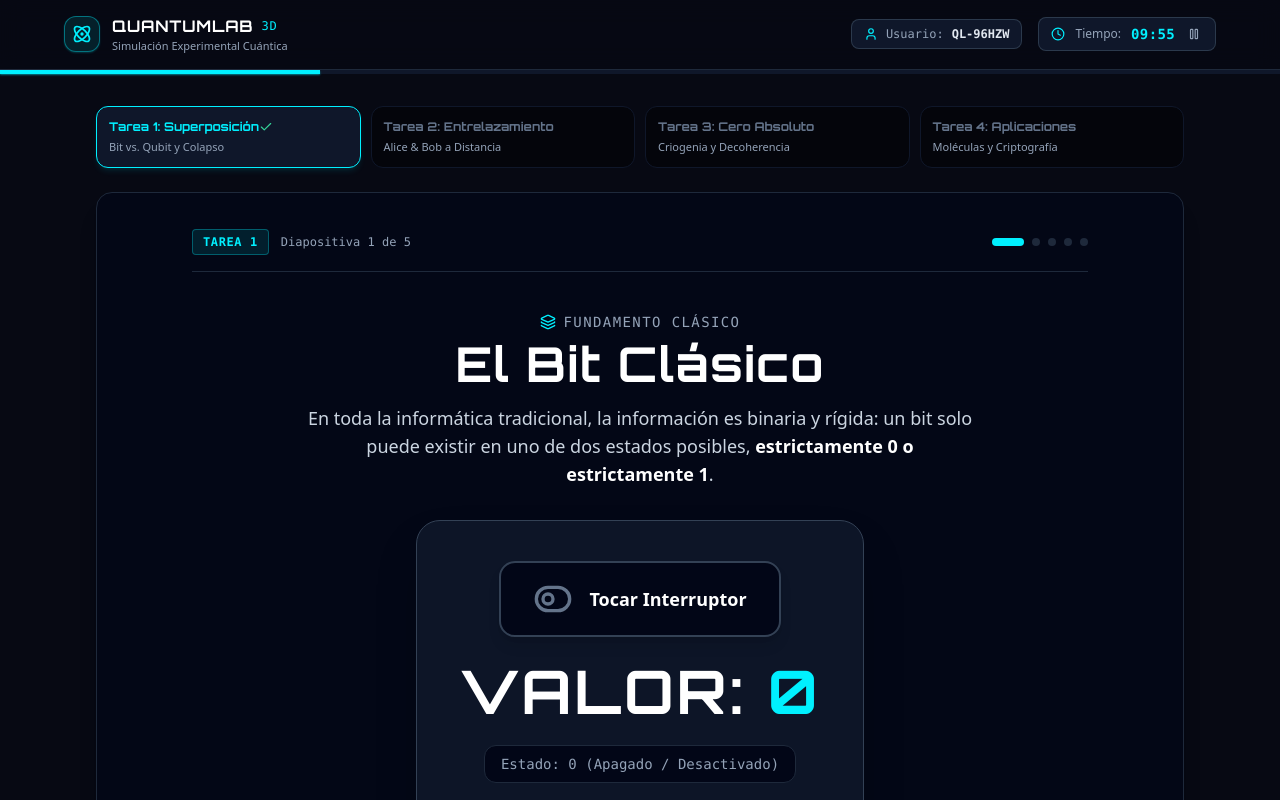
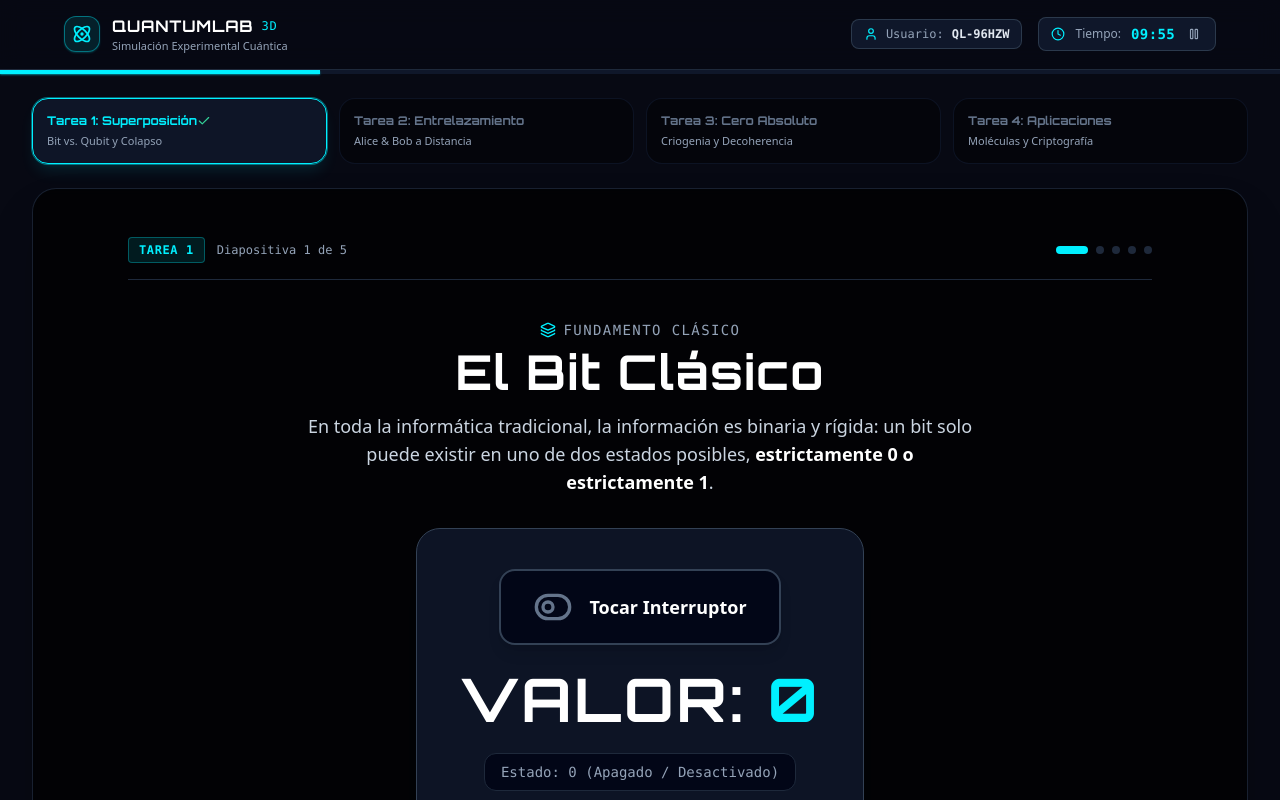
Before and after one commit to Gerbetwo/quantum-lab-3d, a Next.js app: page / in a window 1280 px wide. Shown: the top 800 px of the page. Built offline with nearby package versions, Linux system fonts and the light colour scheme.

Commit message:
feat: widen presentation viewport and add deep black cinematic deck theme

```diff
--- a/src/app/page.tsx
+++ b/src/app/page.tsx
@@ -80,9 +80,9 @@ export default function Home() {
       </div>
 
       {/* Main Content Area */}
-      <main className="max-w-6xl w-full mx-auto p-4 sm:p-8 flex-1 flex flex-col gap-6">
+      <main className="max-w-7xl w-full mx-auto px-4 sm:px-8 py-6 flex-1 flex flex-col gap-6">
         {/* Step Navigation Tabs */}
-        <div className="grid grid-cols-2 sm:grid-cols-4 gap-2.5">
+        <div className="grid grid-cols-2 sm:grid-cols-4 gap-3">
           {tabs.map((tab, idx) => {
             const isActive = activeTab === idx;
             const isDone = completedMissions.includes(idx);
@@ -90,12 +90,12 @@ export default function Home() {
               <button
                 key={idx}
                 onClick={() => handleTabChange(idx)}
-                className={`p-3 rounded-xl border text-left flex flex-col gap-1 transition-all ${
+                className={`p-3.5 rounded-2xl border text-left flex flex-col gap-1 transition-all ${
                   isActive
-                    ? 'bg-slate-900 border-cyan text-white shadow-md shadow-cyan/10'
+                    ? 'bg-slate-900/90 border-cyan text-white shadow-lg shadow-cyan/10 ring-1 ring-cyan/40'
                     : isDone
-                    ? 'bg-slate-950 border-slate-800 text-slate-300 hover:border-slate-700'
-                    : 'bg-black/40 border-slate-900 text-slate-500 hover:text-slate-400'
+                    ? 'bg-slate-950/80 border-slate-800 text-slate-300 hover:border-slate-700'
+                    : 'bg-black/40 border-slate-900/80 text-slate-500 hover:text-slate-400'
                 }`}
               >
                 <div className="flex items-center justify-between text-xs font-orbitron font-semibold">
@@ -111,7 +111,7 @@ export default function Home() {
         </div>
 
         {/* Active Mission Render */}
-        <div className="flex-1 bg-slate-950/70 border border-slate-800 rounded-2xl p-5 sm:p-7 shadow-xl">
+        <div className="flex-1 bg-black/70 border border-slate-800/80 rounded-3xl p-6 sm:p-10 shadow-2xl backdrop-blur-sm flex flex-col">
           {activeTab === 0 && (
             <Mission1Superposition onComplete={() => handleMissionComplete(0)} />
           )}
--- a/src/components/missions/Mission1Superposition.tsx
+++ b/src/components/missions/Mission1Superposition.tsx
@@ -253,7 +253,7 @@ export default function Mission1Superposition({ onComplete }: Props) {
   };
 
   return (
-    <div className="flex flex-col justify-between min-h-[620px] w-full max-w-4xl mx-auto py-2">
+    <div className="flex flex-col justify-between min-h-[640px] w-full max-w-5xl mx-auto py-2">
       {/* ========================================================================= */}
       {/* TOP SLIDE STEPPER INDICATOR                                               */}
       {/* ========================================================================= */}
```
